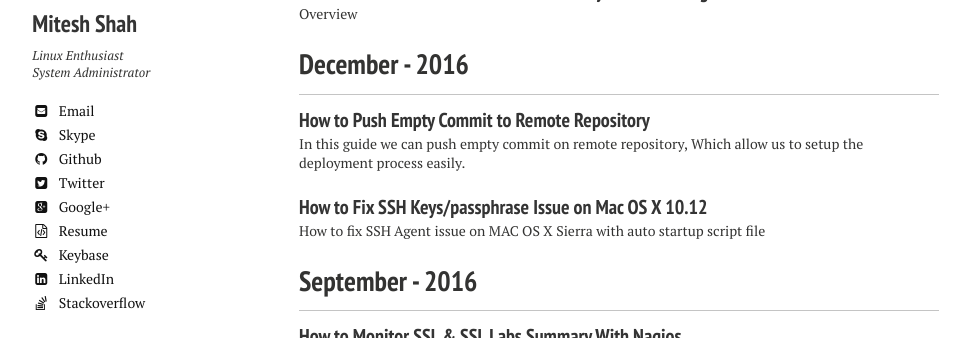
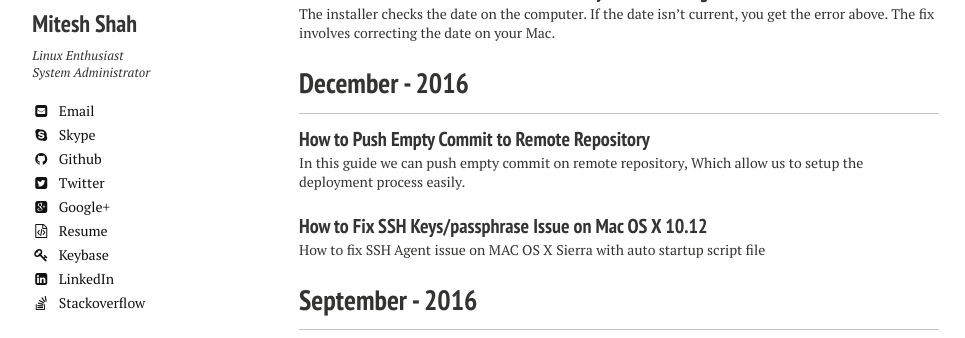
Before and after one commit to MiteshShah/miteshshah.github.io, a Jekyll site: the page built from posts/index.md, in a window 1280 px wide and 900 px high, cut to the strip 282-620 px from the top of the window. Shown: the whole strip, without its empty margins (21-986 px from the left). Built offline with Jekyll 4.4.1, drawn with Linux system fonts in a browser that asks for light colours; nearby versions of some CDN libraries; comment, search, counter and statistics services are not loaded.

Commit message:
new Post

```diff
--- a/_posts/mac/2017-01-20-how-to-fix-mac-os-sierra-the-installer-payload-failed-signature-check.markdown
+++ b/_posts/mac/2017-01-20-how-to-fix-mac-os-sierra-the-installer-payload-failed-signature-check.markdown
@@ -5,7 +5,7 @@ author:
 modified:
 comments: true
 categories: mac
-excerpt:
+excerpt: "The installer checks the date on the computer. If the date isn’t current, you get the error above. The fix involves correcting the date on your Mac."
 tags: [MAC OS X, Bootable, Sierra]
 image:
   url: https://cloud.githubusercontent.com/assets/1223371/22148225/dd6d4868-df32-11e6-8fc3-9f57783a015a.png
```
